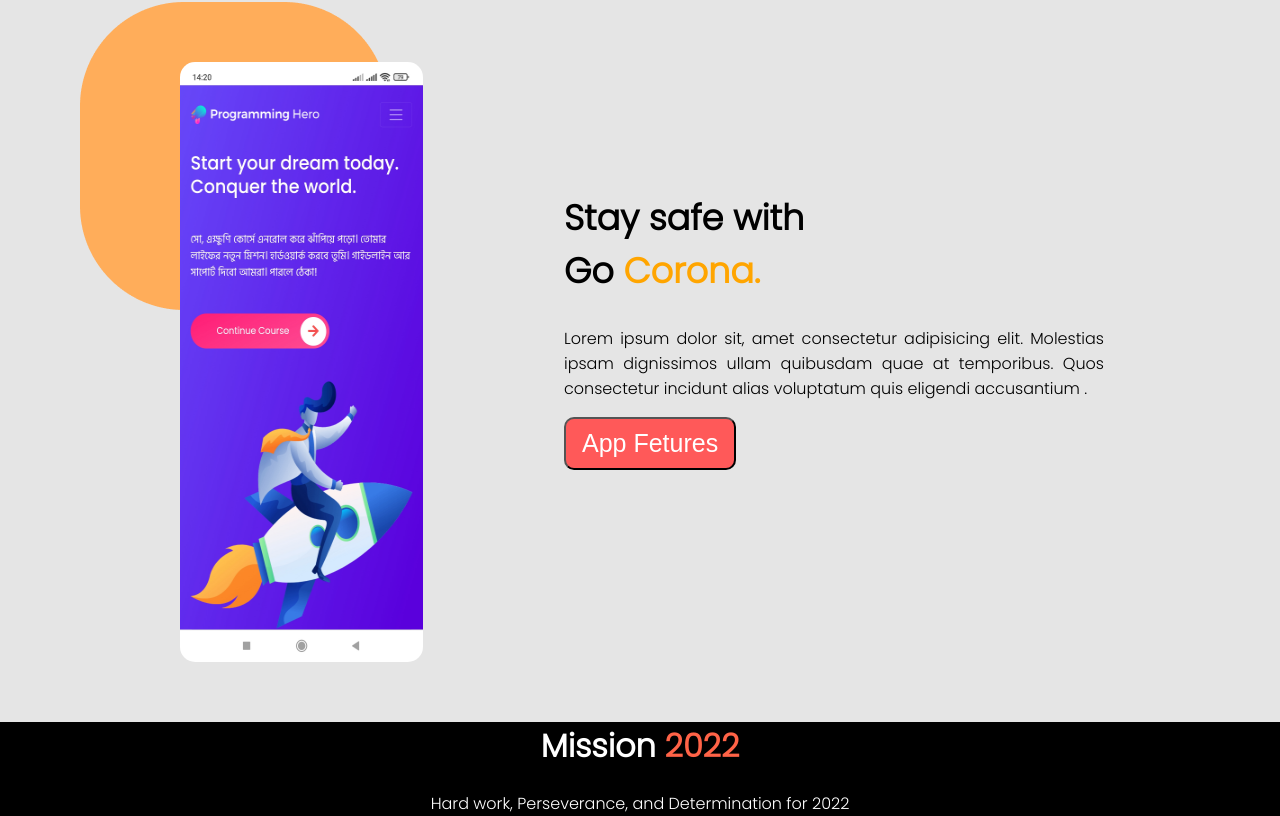
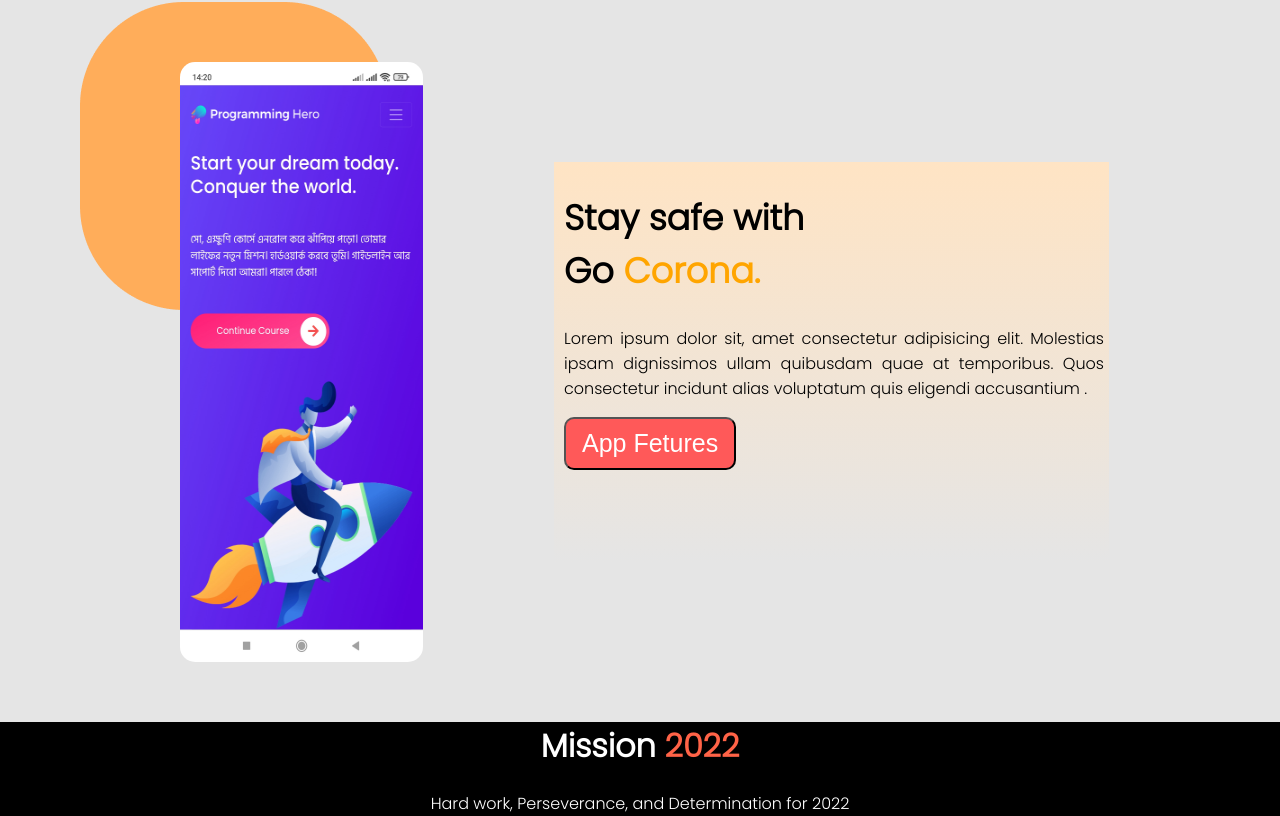
Before and after one commit to deb-rabbi/assignment-01, a plain HTML site: page index.html in a window 1280 px wide. Shown: the part 2607-3423 px from the top of the page. Drawn offline with Linux system fonts and the light colour scheme; a web font is replaced by a local one.

Commit message:
add linear

```diff
--- a/style.css
+++ b/style.css
@@ -261,7 +261,7 @@ a{
    padding-left: 10px;
    padding-right: 5px;
    text-align: justify;
-
+   background-image: linear-gradient(Bisque,#E5E5E5);
    margin-left: 50px;
    width: 50%;
    height: 50vh;
```
